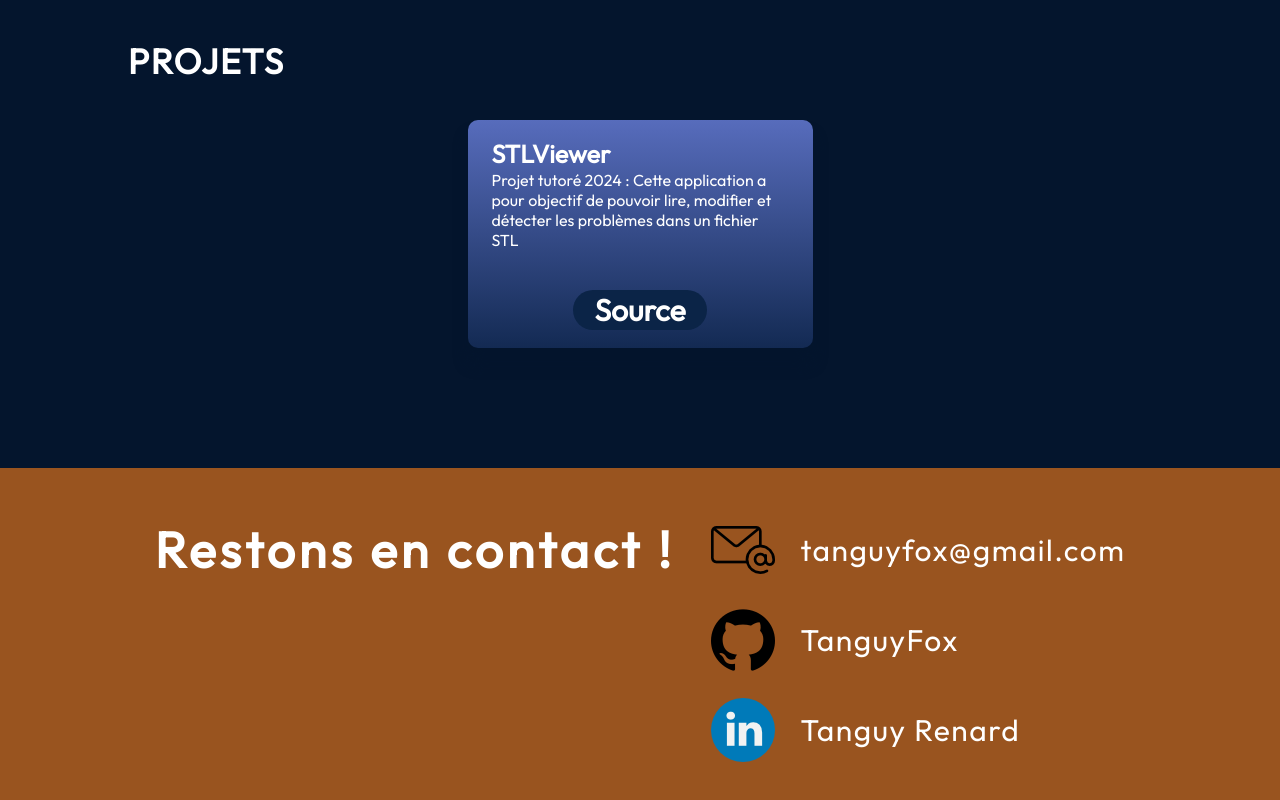
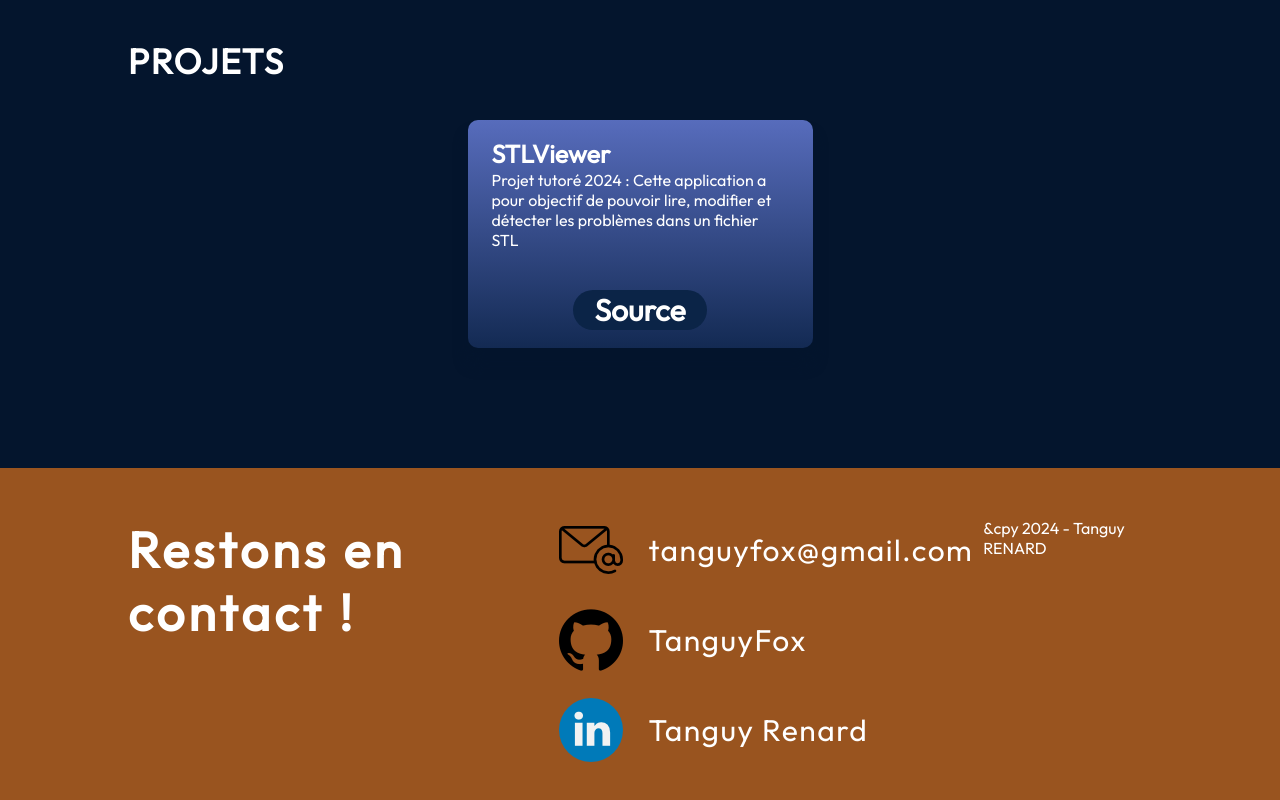
Before and after one commit to TanguyFox/TanguyFox.github.io, a React (Vite) app: page / in a window 1280 px wide. Shown: the part 2010-2810 px from the top of the page. Built offline with nearby package versions, Linux system fonts and the light colour scheme.

Commit message:
Deploy process

```diff
--- a/package.json
+++ b/package.json
@@ -3,7 +3,10 @@
   "private": true,
   "version": "0.0.0",
   "type": "module",
+  "homepage": "https://TanguyFox.github.io",
   "scripts": {
+    "predeploy": "npm run build",
+    "deploy": "gh-pages -b main -d build",
     "dev": "vite",
     "build": "vite build",
     "lint": "eslint . --ext js,jsx --report-unused-disable-directives --max-warnings 0",
@@ -23,6 +26,7 @@
     "eslint-plugin-react": "^7.33.2",
     "eslint-plugin-react-hooks": "^4.6.0",
     "eslint-plugin-react-refresh": "^0.4.5",
+    "gh-pages": "^6.1.1",
     "vite": "^5.1.4"
   }
 }
--- a/src/components/contact/Contact.jsx
+++ b/src/components/contact/Contact.jsx
@@ -19,5 +19,6 @@ export const Contact = () => {
                 <a href="https://www.linkedin.com/in/tanguy-renard-302386255/">Tanguy Renard</a>
             </li>
         </ul>
+        <p>&cpy 2024 - Tanguy RENARD</p>
     </footer>
 }
```
Also changed, not shown: 1 other file (tests, documents, lock files or other folders).
